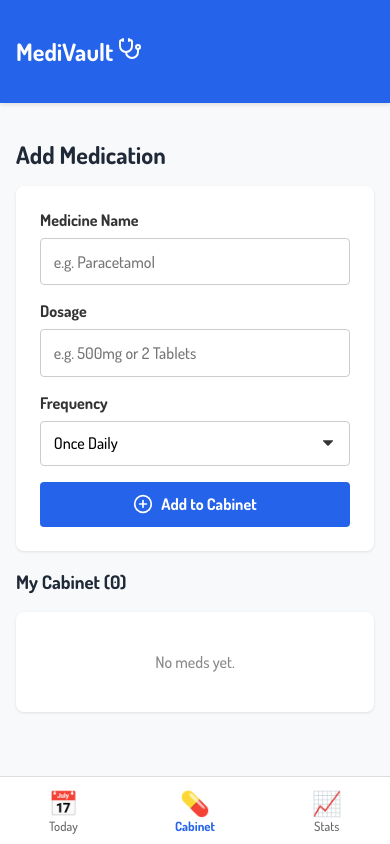
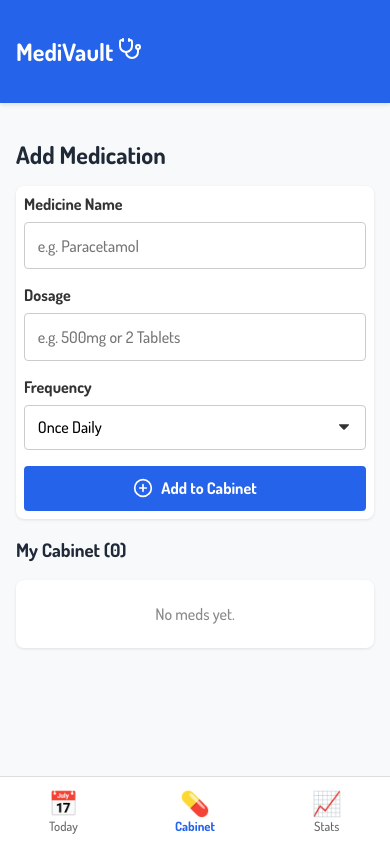
Before and after one commit to noyeosa-obazee/medivault, a React (Vite) app: page /cabinet in a window 390 px wide. Built offline with nearby package versions, Linux system fonts and the light colour scheme.

Commit message:
fix: reduce cabinet card padding on smaller devices

```diff
--- a/src/pages/Cabinet/Cabinet.module.css
+++ b/src/pages/Cabinet/Cabinet.module.css
@@ -45,20 +45,6 @@
 .button:hover {
   background-color: #1d4ed8;
 }
-
-/* .drugItem {
-  display: flex;
-  justify-content: space-between;
-  padding: 1rem;
-  border-bottom: 1px solid #eee;
-}
-
-.deleteBtn {
-  background: none;
-  border: none;
-  color: red;
-  cursor: pointer;
-} */
 
 .select {
   width: 100%;
@@ -323,3 +309,9 @@ spin {
     transform: rotate(360deg);
   }
 }
+
+@media (max-width: 400px) {
+  .card {
+    padding: 0.5rem;
+  }
+}
```
